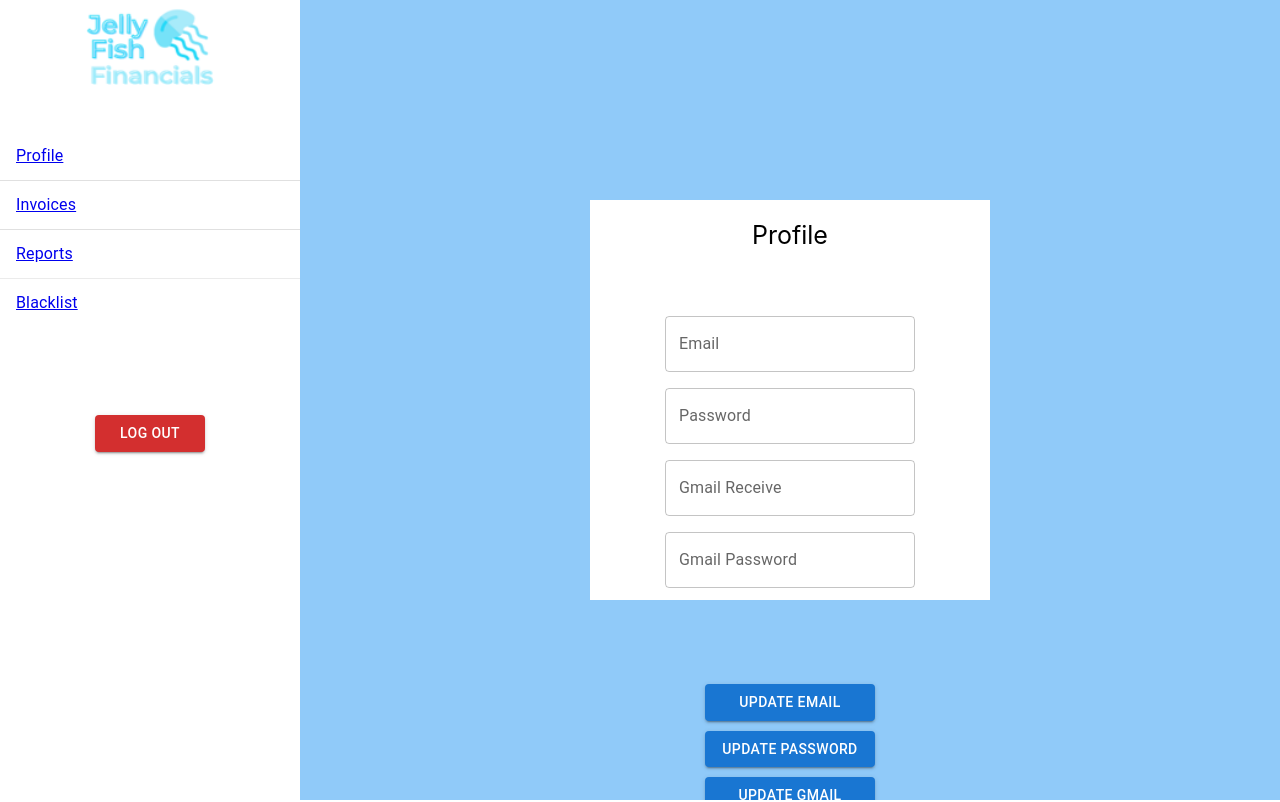
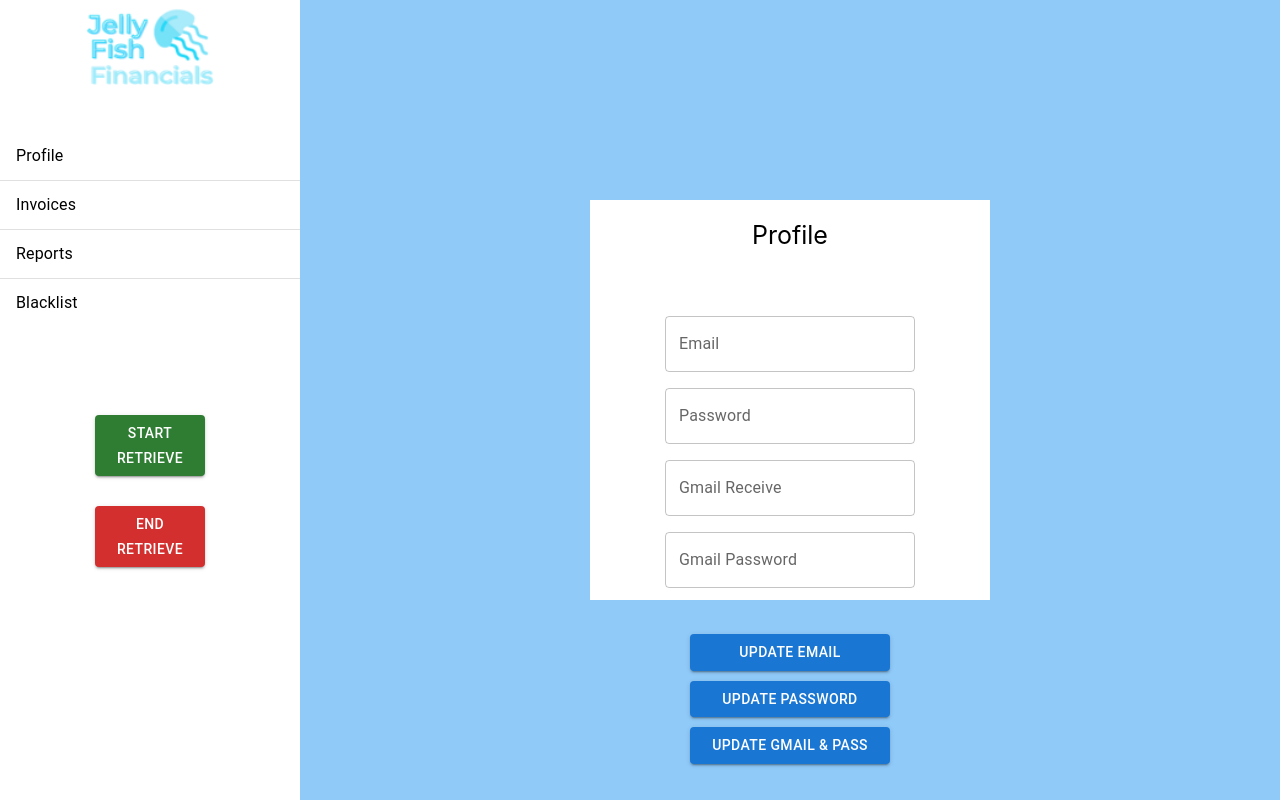
Before and after one commit to W14A-Jelly/e-invoice_visualiser, a React (Create React App) app: page /profile in a window 1280 px wide. Shown: the top 802 px of the page. Built offline with nearby package versions, Linux system fonts and the light colour scheme.

Commit message:
updated UI for demo

```diff
--- a/src/Filter.js
+++ b/src/Filter.js
@@ -68,8 +68,13 @@ const SearchTextField = styled(TextField)({
         window.location.href = ('/');
         localStorage.token = '';
     }
-    function go_main(event) {
-        window.location.href = ('/file');
+
+    function go_profile(event) {
+        window.location.href = ('/profile')
+    }
+
+    function go_invoice(event) {
+        window.location.href = ('/file')
     }
 
     function filterfiles(event) {
@@ -129,7 +134,7 @@ const SearchTextField = styled(TextField)({
         <div className='middle_panel' style={{display: 'flex', position:'absolute', alignItems: 'center', justifyContent:'left', left:'420px', top:'190px', zIndex:2}}>
             <div className='filter' style={{position:'absolute', bottom:'460px', zIndex:3}}>
                 <FormGroup>
-                    <FormControlLabel control={<Switch defaultChecked color="warning" onClick={() => {go_main()}} />} label="Filter" />
+                    <FormControlLabel control={<Switch defaultChecked color="warning" onClick={() => {go_invoice()}} />} label="Filter" />
                 </FormGroup>
             </div>
             <Box component="span" sx={{width: '35vh', height: '35vh', backgroundColor: 'white', zIndex:2}}>
@@ -173,7 +178,7 @@ const SearchTextField = styled(TextField)({
                 <span style={{fontSize: '20px', top: '230px', left: '50px', position:'absolute', zIndex:5}}>Seller</span>
                 <SearchTextField
                 id="filled-search"
-                label="Text"
+                label="Name"
                 type="Search"
                 variant="filled"
                 onChange={e => setseller(e.target.value)}
@@ -210,39 +215,31 @@ const SearchTextField = styled(TextField)({
                 </div>
                 <div className='list'>
                     <List sx={style} component="nav" aria-label="mailbox folders">
-                    <Link to = "/Profile">
-                            <ListItem>
+                    <ListItem button onClick = {go_profile}>
                         <ListItemText  primary="Profile" />
                     </ListItem>
-                        </Link>
                     <Divider />
-                        <Link to = "/File">
-                            <ListItem button divider>
+                        <ListItem button onClick = {go_invoice}>
                             <ListItemText primary="Invoices" />
                         </ListItem>
-                        </Link>
-
-                        <Link to = "/Reports">
+                    <Divider />
                         <ListItem button>
                             <ListItemText primary="Reports" />
                         </ListItem>
-                        </Link>
-                        <Divider  light />
-                        <Link to = "/Blacklist">
+                    <Divider />
                     <ListItem button>
                         <ListItemText primary="Blacklist" />
                     </ListItem>
-                        </Link>
                     </List>
                 </div>
-                <div className='logout' style={{position:'relative', top:'100px'}}>
-                    <CusButton variant="contained" color="error" onClick = {go_logout}>Log out</CusButton>
+                <div className='Start retrieve' style={{position:'relative', top:'100px'}}>
+                    <CusButton variant="contained" color="success" onClick = {handlestart}>Start retrieve</CusButton>
                 </div>
-                <div className='Start retrieve' style={{position:'relative', top:'110px'}}>
-                    <CusButton variant="contained" color="error" onClick = {handlestart}>Start retrieve</CusButton>
+                <div className='End retrieve' style={{position:'relative', top:'130px'}}>
+                    <CusButton variant="contained" color="error" onClick = {handleend}>End retrieve</CusButton>
                 </div>
-                <div className='End retrieve' style={{position:'relative', top:'120px'}}>
-                    <CusButton variant="contained" color="error" onClick = {handleend}>End retrieve</CusButton>
+                <div className='logout' style={{position:'relative', top:'700px'}}>
+                    <CusButton variant="contained" onClick = {go_logout}>Log out</CusButton>
                 </div>
             </Box>
         </div>
--- a/src/Main.js
+++ b/src/Main.js
@@ -130,6 +130,15 @@ const File = () => {
         window.location.href = ('/Filter')
     }
 
+    function go_profile(event) {
+        window.location.href = ('/profile')
+    }
+
+    function go_invoice(event) {
+        window.location.href = ('/file')
+    }
+
+
     function handlestart(event) {
         event.preventDefault();
         //valid if empty
@@ -192,39 +201,31 @@ const File = () => {
                     </div>
                     <div className='list'>
                         <List sx={style} component="nav" aria-label="mailbox folders">
-                        <Link to = "/Profile">
-                            <ListItem>
-                                <ListItemText  primary="Profile" />
-                            </ListItem>
-                        </Link>
+                        <ListItem button onClick = {go_profile}>
+                            <ListItemText  primary="Profile" />
+                        </ListItem>
                         <Divider />
-                        <Link to = "/File">
-                            <ListItem button divider>
+                            <ListItem button onClick = {go_invoice}>
                                 <ListItemText primary="Invoices" />
                             </ListItem>
-                        </Link>
-
-                        <Link to = "/Reports">
+                        <Divider />
                             <ListItem button>
                                 <ListItemText primary="Reports" />
                             </ListItem>
-                        </Link>
-                        <Divider  light />
-                        <Link to = "/Blacklist">
-                            <ListItem button>
-                                <ListItemText primary="Blacklist" />
-                            </ListItem>
-                        </Link>
+                        <Divider />
+                        <ListItem button>
+                            <ListItemText primary="Blacklist" />
+                        </ListItem>
                         </List>
                     </div>
-                    <div className='logout' style={{position:'relative', top:'100px'}}>
-                        <CusButton variant="contained" color="error" onClick = {go_logout}>Log out</CusButton>
+                    <div className='Start retrieve' style={{position:'relative', top:'100px'}}>
+                        <CusButton variant="contained" color="success" onClick = {handlestart}>Start retrieve</CusButton>
                     </div>
-                    <div className='Start retrieve' style={{position:'relative', top:'110px'}}>
-                        <CusButton variant="contained" color="error" onClick = {handlestart}>Start retrieve</CusButton>
+                    <div className='End retrieve' style={{position:'relative', top:'130px'}}>
+                        <CusButton variant="contained" color="error" onClick = {handleend}>End retrieve</CusButton>
                     </div>
-                    <div className='End retrieve' style={{position:'relative', top:'120px'}}>
-                        <CusButton variant="contained" color="error" onClick = {handleend}>End retrieve</CusButton>
+                    <div className='logout' style={{position:'relative', top:'700px'}}>
+                        <CusButton variant="contained" onClick = {go_logout}>Log out</CusButton>
                     </div>
                 </Box>
             </div>
--- a/src/Profile.js
+++ b/src/Profile.js
@@ -25,7 +25,7 @@ const CusButton = styled(Button)({
   });
 
 const CusButton2 = styled(Button)({
-    width: '170px',
+    width: '200px',
 });
 
 const CusTextField = styled(TextField)({
@@ -99,6 +99,44 @@ const Profile = () => {
     localStorage.token = ''
     }
 
+    function go_profile(event) {
+        window.location.href = ('/profile')
+    }
+
+    function go_invoice(event) {
+        window.location.href = ('/file')
+    }
+
+    function handlestart(event) {
+        event.preventDefault();
+        //valid if empty
+        const url = 'https://damp-sands-01446.herokuapp.com/email/retrieve/start';
+        const data = JSON.stringify({token:localStorage.token});
+        const options = {headers : {'Content-type': 'application/json'}}
+        axios.put(url, data, options)
+          .then((response) => {
+            console.log(response);
+            const data = response.data;
+          })
+          .catch((err)=>{ })
+
+      }
+
+      function handleend(event) {
+        event.preventDefault();
+        //valid if empty
+        const url = 'https://damp-sands-01446.herokuapp.com/email/retrieve/end';
+        const data = JSON.stringify({token:localStorage.token});
+        const options = {headers : {'Content-type': 'application/json'}}
+        axios.put(url, data, options)
+          .then((response) => {
+            console.log(response);
+            const data = response.data;
+          })
+          .catch((err)=>{ })
+
+      }
+
     return (
         <div className='background' style={{backgroundColor: '#90caf9', height: '100vh', display: 'grid', width: '100%', overflowX:'hidden', overflowY:'hidden', zIndex:0}}>
         <div className='right_panel' style={{display: 'flex', position:'relative', alignItems: 'center', justifyContent:'center', left:'150px'}}>
@@ -139,14 +177,14 @@ const Profile = () => {
                     />
                 </p>
 
-                <div className='Update' style={{position:'relative', top:'150px', zIndex:4}}>
+                <div className='Update' style={{position:'relative', top:'100px', zIndex:4}}>
                     <CusButton2 variant="contained" onClick={updateemail}>Update email</CusButton2>
                 </div>
-                <div className='Update' style={{position:'relative', top:'160px', zIndex:4}}>
+                <div className='Update' style={{position:'relative', top:'110px', zIndex:4}}>
                     <CusButton2 variant="contained" onClick={updatepass}>Update password</CusButton2>
                 </div>
-                <div className='Update' style={{position:'relative', top:'170px', zIndex:4}}>
-                    <CusButton2 variant="contained" onClick={updategmailr}>Update gmail andpass</CusButton2>
+                <div className='Update' style={{position:'relative', top:'120px', zIndex:4}}>
+                    <CusButton2 variant="contained" onClick={updategmailr}>Update gmail & pass</CusButton2>
                 </div>
                 </Box>
             </div>
@@ -157,33 +195,31 @@ const Profile = () => {
                 </div>
                 <div className='list'>
                     <List sx={style} component="nav" aria-label="mailbox folders">
-                        <Link to = "/Profile">
-                            <ListItem>
+                    <ListItem button onClick = {go_profile}>
                         <ListItemText  primary="Profile" />
                     </ListItem>
-                        </Link>
                     <Divider />
-                        <Link to = "/File">
-                            <ListItem button divider>
+                        <ListItem button onClick = {go_invoice}>
                             <ListItemText primary="Invoices" />
                         </ListItem>
-                        </Link>
-
-                        <Link to = "/Reports">
+                    <Divider />
                         <ListItem button>
                             <ListItemText primary="Reports" />
                         </ListItem>
-                        </Link>
-                        <Divider  light />
-                        <Link to = "/Blacklist">
+                    <Divider />
                     <ListItem button>
                         <ListItemText primary="Blacklist" />
                     </ListItem>
-                        </Link>
                     </List>
                 </div>
-                <div className='logout' style={{position:'relative', top:'100px'}}>
-                    <CusButton variant="contained" color="error" onClick = {go_logout}>Log out</CusButton>
+                <div className='Start retrieve' style={{position:'relative', top:'100px'}}>
+                    <CusButton variant="contained" color="success" onClick = {handlestart}>Start retrieve</CusButton>
+                </div>
+                <div className='End retrieve' style={{position:'relative', top:'130px'}}>
+                    <CusButton variant="contained" color="error" onClick = {handleend}>End retrieve</CusButton>
+                </div>
+                <div className='logout' style={{position:'relative', top:'700px'}}>
+                    <CusButton variant="contained" onClick = {go_logout}>Log out</CusButton>
                 </div>
             </Box>
         </div>
```
Lines whose indentation alone changed are shown as unchanged.
